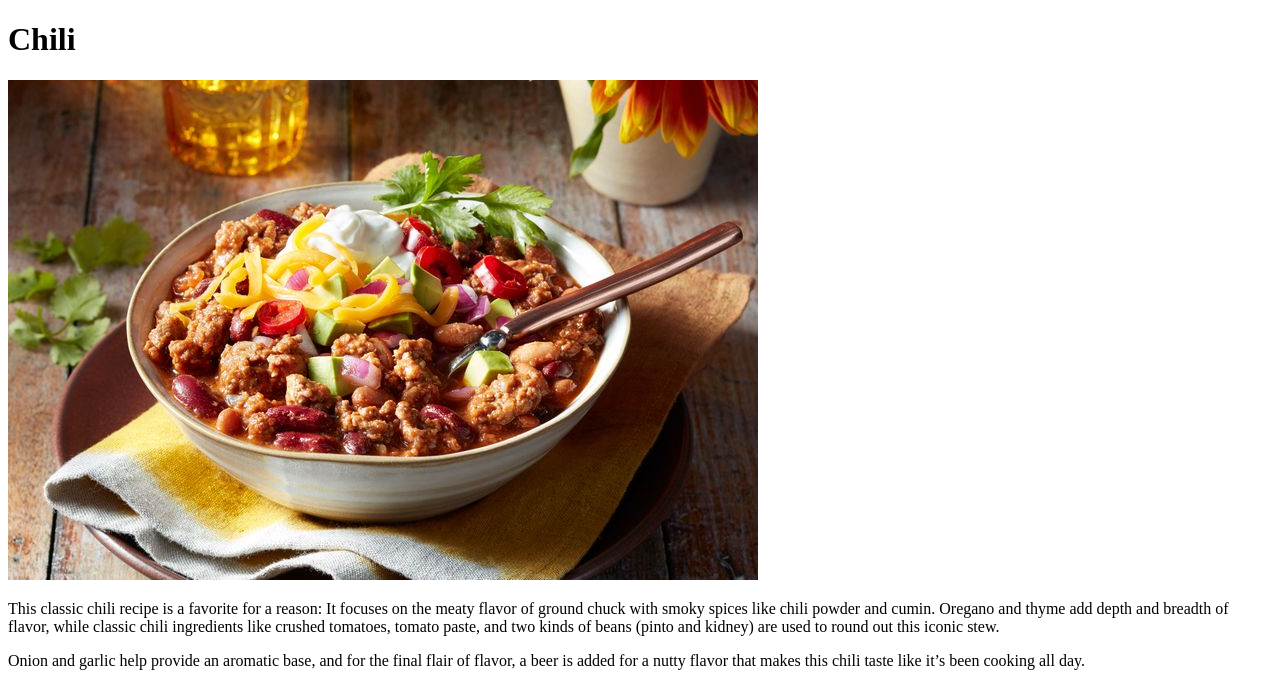
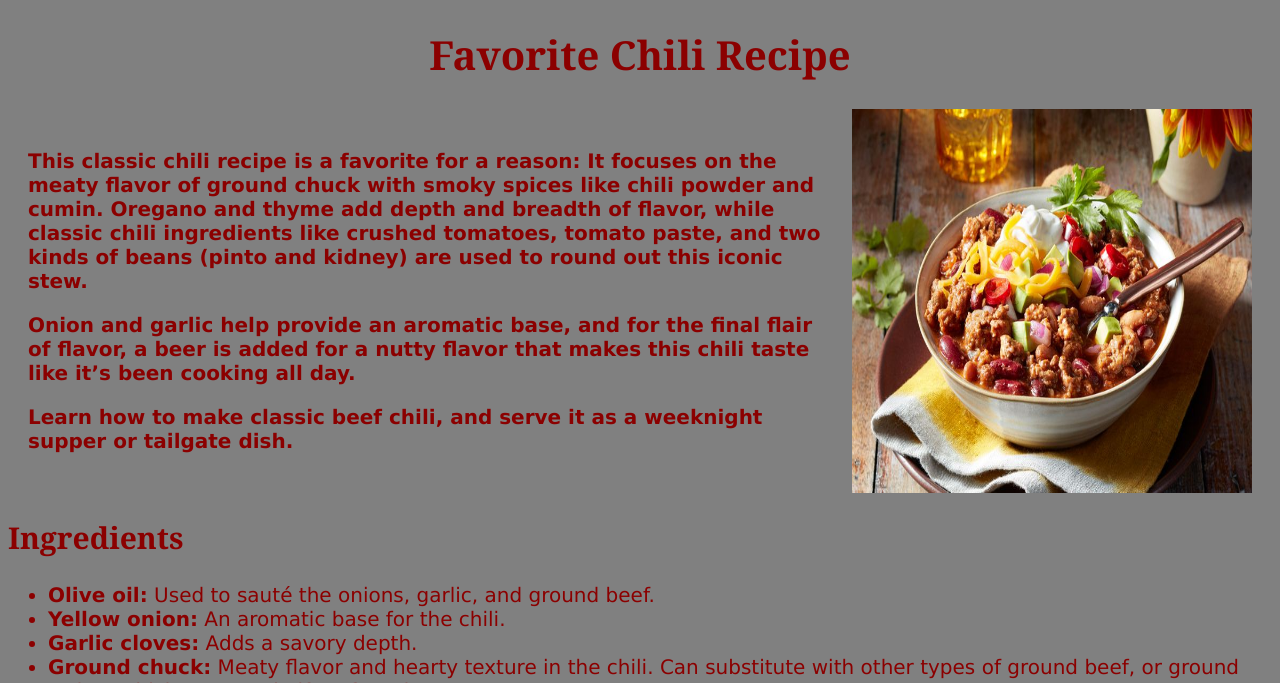
Before and after one commit to wadem82/odin-recipes, a plain HTML site: page recipes/chili.html in a window 1280 px wide. Shown: the top 683 px of the page. Drawn offline with Linux system fonts and the light colour scheme.

Commit message:
Add intro layout to chili recipe
Style body and headings, and set up a flex row for the intro text and main image.

```diff
--- /dev/null
+++ b/recipes/chili.css
@@ -0,0 +1,25 @@
+body {
+  background-color: grey;
+  color: darkred;
+  font-family: Verdana, sans-serif;
+  font-size: 20px;
+}
+
+h1 {
+  text-align: center;
+}
+
+h1,
+h2 {
+  font-family: Georgia, serif;
+}
+
+.main-image {
+  display: flex;
+  padding-right: 20px;
+}
+
+.main-image-text {
+  padding: 20px;
+  font-weight: bold;
+}
--- a/recipes/chili.html
+++ b/recipes/chili.html
@@ -2,17 +2,19 @@
 <html lang="en">
   <head>
     <meta charset="UTF-8" />
+    <link rel="stylesheet" href="chili.css" />
     <title>Chili Recipe</title>
   </head>
   <body>
-    <h1>Chili</h1>
-    <p><img src="../images/bestdamnchilibowl.jpg" alt="bowl of chili" /></p>
+    <h1>Favorite Chili Recipe</h1>
 
+    <div class="main-image">
+      <div class="main-image-text">
         <p>
-      This classic chili recipe is a favorite for a reason: It focuses on the meaty flavor of ground chuck with smoky
-      spices like chili powder and cumin. Oregano and thyme add depth and breadth of flavor, while classic chili
-      ingredients like crushed tomatoes, tomato paste, and two kinds of beans (pinto and kidney) are used to round out
-      this iconic stew.
+          This classic chili recipe is a favorite for a reason: It focuses on the meaty flavor of ground chuck with
+          smoky spices like chili powder and cumin. Oregano and thyme add depth and breadth of flavor, while classic
+          chili ingredients like crushed tomatoes, tomato paste, and two kinds of beans (pinto and kidney) are used to
+          round out this iconic stew.
         </p>
 
         <p>
@@ -21,6 +23,9 @@
         </p>
 
         <p>Learn how to make classic beef chili, and serve it as a weeknight supper or tailgate dish.</p>
+      </div>
+      <img src="../images/bestdamnchilibowl.jpg" width="400" alt="bowl of chili" />
+    </div>
 
     <h2>Ingredients</h2>
     <ul>
```
Lines whose indentation alone changed are shown as unchanged.
